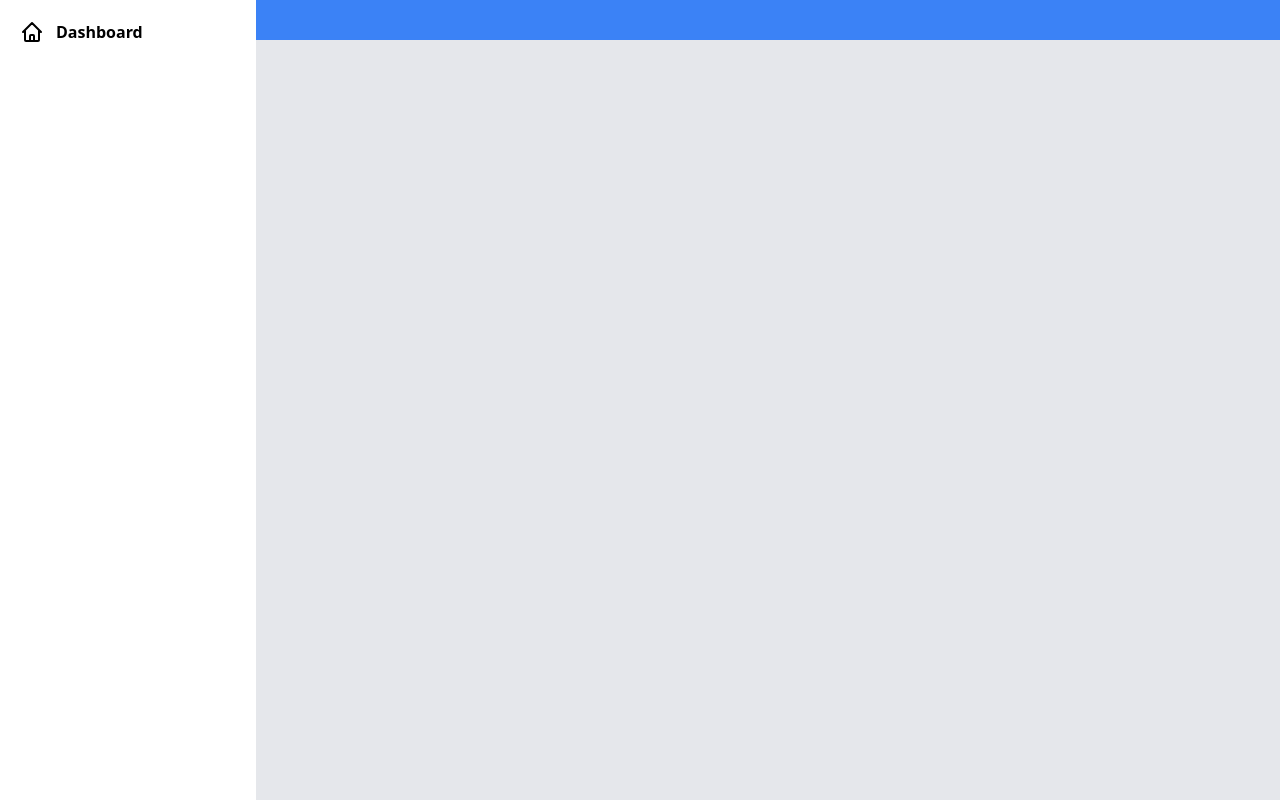
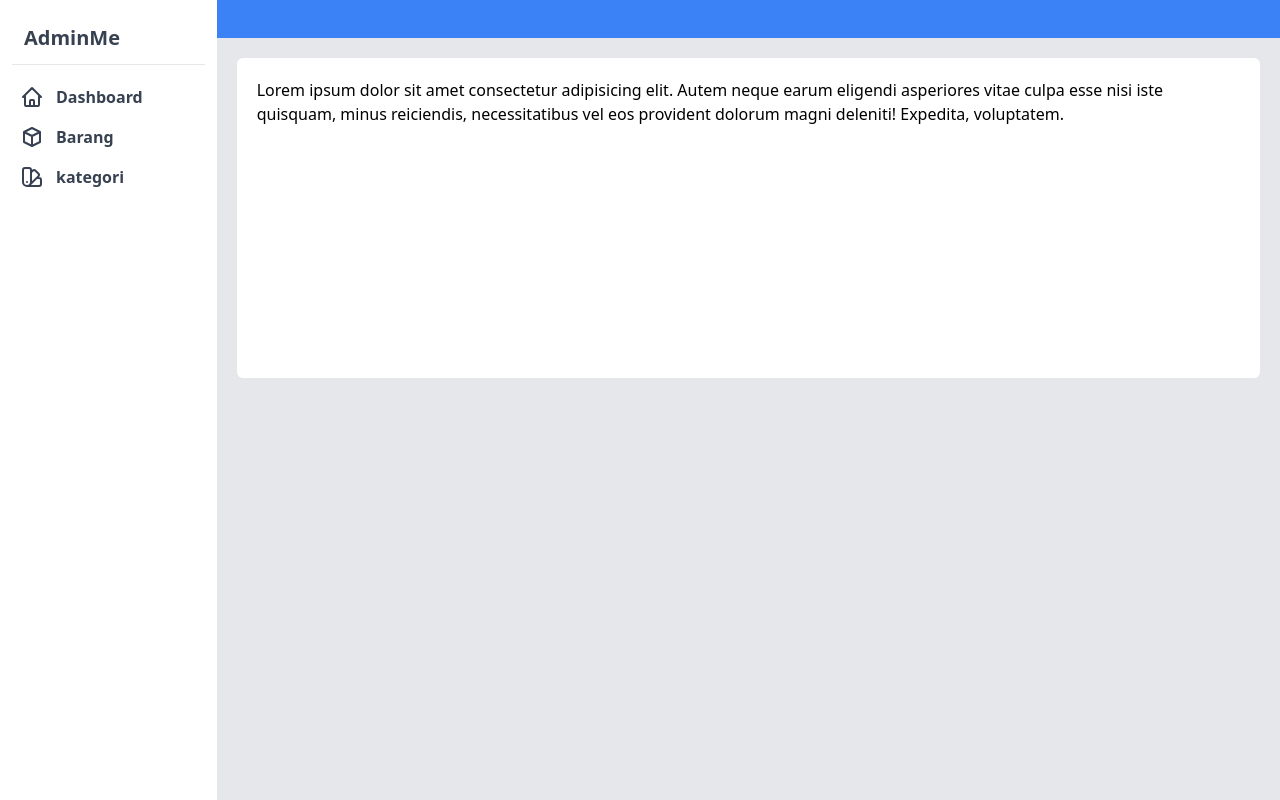
Before and after one commit to PyAhmadFarid/reactjs_admin, a React (Create React App) app: page / in a window 1280 px wide. Built offline with nearby package versions, Linux system fonts and the light colour scheme.

Commit message:
menambahkan react router

```diff
--- a/package.json
+++ b/package.json
@@ -9,6 +9,7 @@
     "@testing-library/user-event": "^12.8.3",
     "react": "^17.0.2",
     "react-dom": "^17.0.2",
+    "react-router-dom": "^5.2.0",
     "react-scripts": "4.0.3",
     "web-vitals": "^1.1.2"
   },
--- a/public/index.html
+++ b/public/index.html
@@ -27,7 +27,7 @@
     <title>React App</title>
   </head>
   <body>
-    <noscript>You need to enable JavaScript to run this app.</noscript>
+    <noscript>You need to  enable JavaScript to run this app.</noscript>
     <div id="root"></div>
     <!--
       This HTML file is a template.
--- a/src/App.js
+++ b/src/App.js
@@ -1,4 +1,5 @@
 import React from "react";
+import { BrowserRouter as Router, Switch, Route, Link } from "react-router-dom";
 
 var icons = {
   dasboard: (
@@ -17,22 +18,73 @@ var icons = {
       />
     </svg>
   ),
+  box: (
+    <svg
+      xmlns="http://www.w3.org/2000/svg"
+      className="h-6 w-6"
+      fill="none"
+      viewBox="0 0 24 24"
+      stroke="currentColor"
+    >
+      <path
+        strokeLinecap="round"
+        strokeLinejoin="round"
+        strokeWidth={2}
+        d="M20 7l-8-4-8 4m16 0l-8 4m8-4v10l-8 4m0-10L4 7m8 4v10M4 7v10l8 4"
+      />
+    </svg>
+  ),
+  kategori: (
+    <svg
+      xmlns="http://www.w3.org/2000/svg"
+      className="h-6 w-6"
+      fill="none"
+      viewBox="0 0 24 24"
+      stroke="currentColor"
+    >
+      <path
+        strokeLinecap="round"
+        strokeLinejoin="round"
+        strokeWidth={2}
+        d="M7 21a4 4 0 01-4-4V5a2 2 0 012-2h4a2 2 0 012 2v12a4 4 0 01-4 4zm0 0h12a2 2 0 002-2v-4a2 2 0 00-2-2h-2.343M11 7.343l1.657-1.657a2 2 0 012.828 0l2.829 2.829a2 2 0 010 2.828l-8.486 8.485M7 17h.01"
+      />
+    </svg>
+  ),
 };
 
+function Kategori() {
+  return (
+    <div className={" h-80 bg-white p-5 md:rounded-md"}>
+      kategori Lorem ipsum dolor sit amet consectetur adipisicing elit. Autem
+      neque earum eligendi asperiores vitae culpa esse nisi iste quisquam, minus
+      reiciendis, necessitatibus vel eos provident dolorum magni deleniti!
+      Expedita, voluptatem.
+    </div>
+  );
+}
+function Barang() {
+  return <div className={" h-80 bg-white p-5 md:rounded-md"}>aaa</div>;
+}
+
 function Dashboard() {
-  return <div>aaaaa</div>;
+  return (
+    <div className={" h-80 bg-white p-5 md:rounded-md"}>
+      Lorem ipsum dolor sit amet consectetur adipisicing elit. Autem neque earum
+      eligendi asperiores vitae culpa esse nisi iste quisquam, minus reiciendis,
+      necessitatibus vel eos provident dolorum magni deleniti! Expedita,
+      voluptatem.
+    </div>
+  );
 }
 
 function Asside(props) {
-  let style =
-    " -translate-x-full md:transform-none w-full absolute md:w-64 h-screen bg-white ";
   return (
     <aside
       className={
         (props.ss ? "transform-none" : "transform") +
-        style +
+        " -translate-x-full md:transform-none w-full absolute md:relative md:w-64 h-screen bg-white overflow-y-auto" +
         " transition-all " +
-        " p-3"
+        " p-3 text-gray-700 flex-col flex space-y-3 "
       }
     >
       {props.children}
@@ -40,19 +92,28 @@ function Asside(props) {
   );
 }
 
-function AssideItem(props) {
+class AssideItem extends React.Component {
+  constructor(props) {
+    super(props);
+    this.clicH.bind(this);
+  }
+  clicH = () => {
+    this.props.onPress();
+  };
+  render() {
     return (
       <li
         className={
           " list-none p-2  w-full hover:bg-gray-300 block rounded-md transition-all hover:text-blue-700"
         }
       >
-      <a className={" font-semibold flex items-center"} href="#/">
-        {props.icon}
-        <div className="ml-3">{props.title}</div>
-      </a>
+        <Link onClick={this.clicH} to={this.props.to} className={" font-semibold flex items-center"}>
+          {this.props.icon}
+          <div className="ml-3">{this.props.title}</div>
+        </Link>
       </li>
     );
+  }
 }
 
 class AssideButton extends React.Component {
@@ -62,7 +123,7 @@ class AssideButton extends React.Component {
   }
 
   clicH = () => {
-    this.props.onPress(!this.props.state);
+    this.props.onPress();
   };
 
   render() {
@@ -119,27 +180,43 @@ class App extends React.Component {
     this.state = { asside: true };
     this.assideState.bind(this);
   }
-  assideState = (state) => {
+  assideState = () => {
     // alert(state)
-    this.setState({ asside: state });
+    this.setState({ asside: !this.state.asside });
   };
   render() {
     return (
+      <Router>
         <div className="App flex bg-gray-200 h-screen w-screen">
           <Asside ss={this.state.asside}>
-          <ul>
-            <AssideItem title={"Dashboard"} icon={icons.dasboard} />
+            <div className={"font-semibold p-3 border-b text-xl"}>AdminMe</div>
+            <ul className={" h-full overflow-y-auto "}>
+              <AssideItem onPress={this.assideState} title={"Dashboard"} icon={icons.dasboard} to="/" />
+              <AssideItem onPress={this.assideState} title={"Barang"} icon={icons.box} to="/barang" />
+              <AssideItem
+                onPress={this.assideState}
+                title={"kategori"}
+                icon={icons.kategori}
+                to="/kategori"
+              />
             </ul>
           </Asside>
 
           <AssideButton state={this.state.asside} onPress={this.assideState} />
-        <main className="flex-row w-full">
+          <main className="flex flex-col w-full">
             <nav className=" h-10 bg-blue-500"></nav>
-          <div className="w-full p-5">
-            <Dashboard />
+            <div className=" md:p-5 h-full overflow-y-auto">
+              <Switch>
+                <Route exact path="/" component={Dashboard}></Route>
+                <Route path="/barang" component={Barang} />
+                <Route path="/kategori">
+                  <Kategori />
+                </Route>
+              </Switch>
             </div>
           </main>
         </div>
+      </Router>
     );
   }
 }
```
Also changed, not shown: 1 other file (tests, documents, lock files or other folders). Lines whose indentation alone changed are shown as unchanged.
